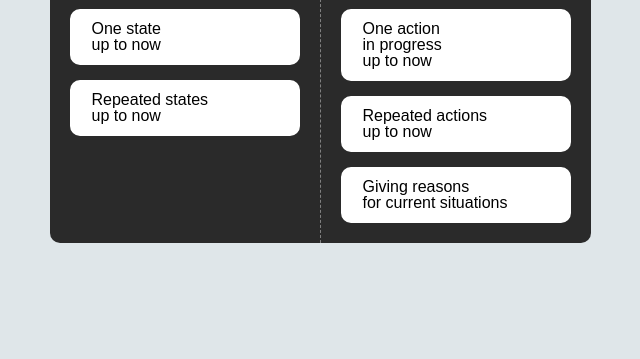
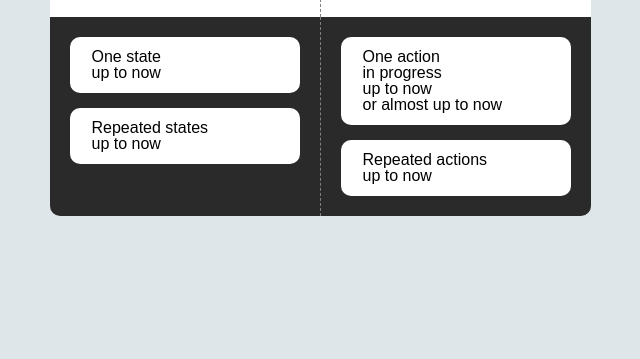
Before and after one commit to kamyninvlad/present-perfect-simple-present-perfect-contnuous, a plain HTML site: page index.html in a window 1280 px wide. Shown: the part 441-800 px from the top of the page, without its empty margins (320-960 px from the left). Drawn offline with Linux system fonts and the light colour scheme; a web font is replaced by a local one.

Commit message:
Update index.html

```diff
--- a/index.html
+++ b/index.html
@@ -34,9 +34,8 @@
                     <p class="uses">Repeated states<br>up to now</p>
                 </td>
                 <td>
-                    <p class="uses">One action<br>in progress<br>up to now</p>
+                    <p class="uses">One action<br>in progress<br>up to now<br>or almost up to now</p>
                     <p class="uses">Repeated actions<br>up to now</p>
-                    <p class="uses">Giving reasons<br>for current situations</p>
                 </td>
             </tr>
         </table>
```
